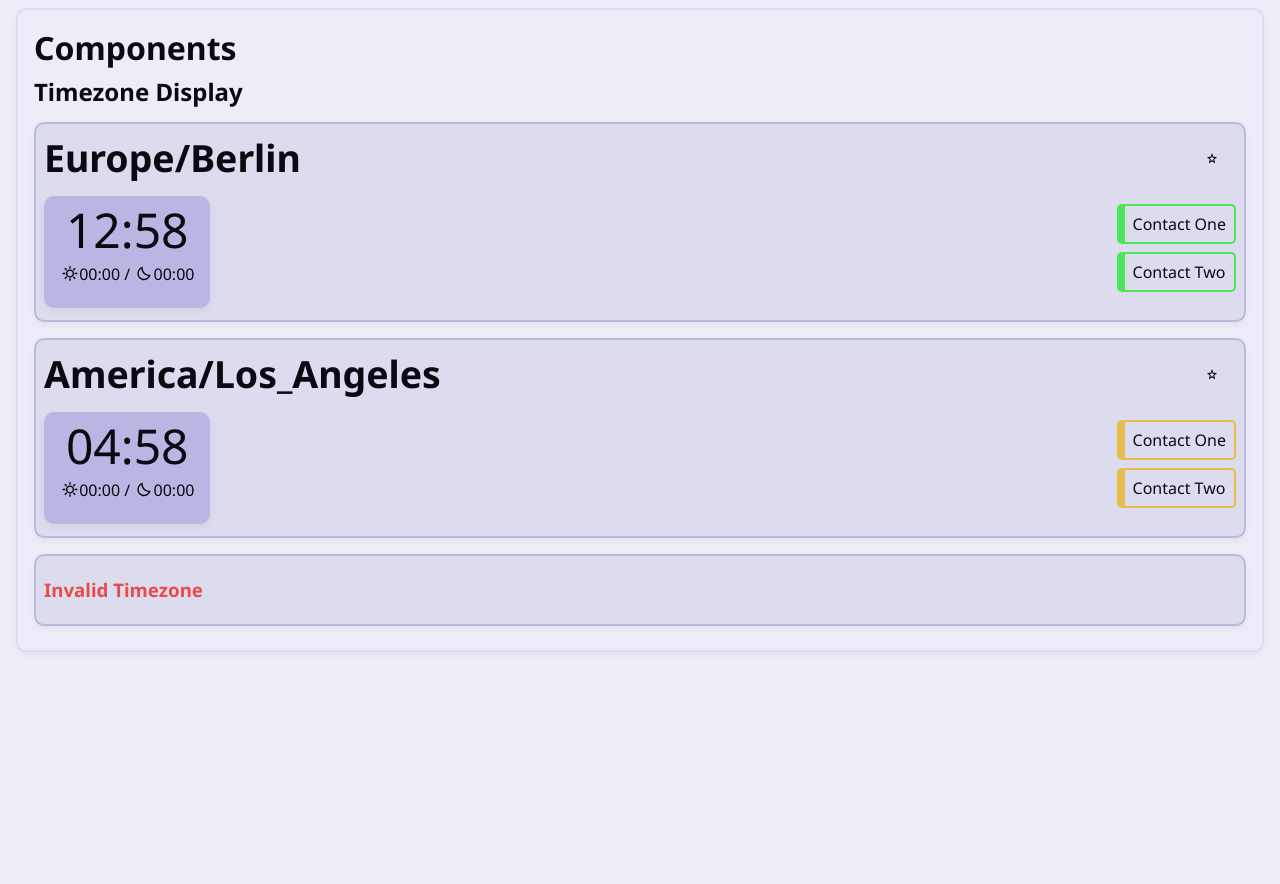
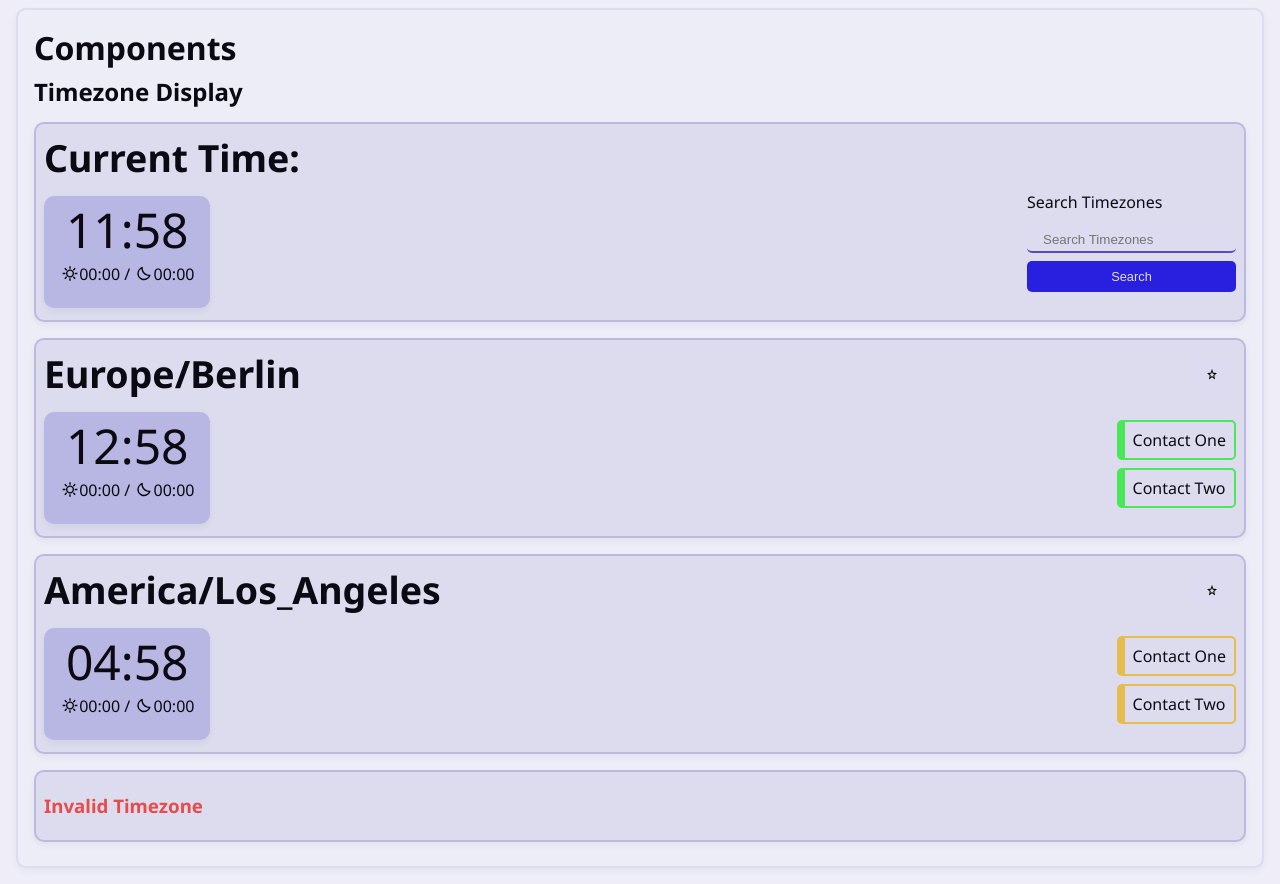
Before and after one commit to CMSC-495-7383-Group-3/timezone-webapp, a React (Vite) app in the folder frontend/: page /test in a window 1280 px wide. Shown: the part 900-1784 px from the top of the page. Before the commit the page ends 1568 px from the top, so only its background shows below. Built offline with nearby package versions, Linux system fonts and the light colour scheme; a web font is replaced by a local one.

Commit message:
Started Implementing LocalTimeDisplay

```diff
--- /dev/null
+++ b/frontend/src/components/LocalTimeDisplay.tsx
@@ -0,0 +1,61 @@
+import "./localTimeDisplay.scss"
+import { useEffect, useState } from "react"
+import sunriseIcon from "/sunny_24dp_0B0911_FILL0_wght400_GRAD0_opsz24.svg"
+import sunsetIcon from "/bedtime_24dp_0B0911_FILL0_wght400_GRAD0_opsz24.svg"
+
+export default function LocalTimeDisplay() {
+  const [date, setDate] = useState(new Date())
+  const [query, setQuery] = useState("")
+
+  useEffect(() => {
+    const timer = setInterval(() => {
+      setDate(new Date())
+    }, 1000)
+    return () => {
+      clearInterval(timer)
+    }
+  }, [])
+
+  const onSearchSubmit = (e: React.FormEvent<HTMLFormElement>) => {
+    e.preventDefault()
+    console.log("Submitted form ", e)
+  }
+
+  return (
+    <div className="container secondary timezone-display">
+      <div className="title">
+        <h3>Current Time:</h3>
+      </div>
+      <div className="primary">
+        <div className="time">
+          <p className="clock">
+            {date.toLocaleString("en-US", {
+              hour: "numeric",
+              // TODO Determine if we will use 12/24 hour format. Potentially make it a user setting?
+              hour12: false,
+              minute: "numeric",
+            })}
+          </p>
+          <p className="sun-set-rise">
+            <img src={sunriseIcon} alt="sun rise icon" />
+            00:00 / <img src={sunsetIcon} alt="sun set icon" />
+            00:00
+          </p>
+        </div>
+        <div className="search">
+          <form onSubmit={onSearchSubmit}>
+            <label htmlFor="query">Search Timezones</label>
+            <input
+              type="text"
+              name="query"
+              value={query}
+              onChange={(e) => setQuery(e.target.value)}
+              placeholder="Search Timezones"
+            />
+            <input type="submit" value="Search" />
+          </form>
+        </div>
+      </div>
+    </div>
+  )
+}
--- a/frontend/src/components/TestComponent.tsx
+++ b/frontend/src/components/TestComponent.tsx
@@ -1,4 +1,5 @@
 import { Contact } from "../types"
+import LocalTimeDisplay from "./LocalTimeDisplay"
 import "./testComponent.scss"
 import TimezoneDisplay from "./TimezoneDisplay"
 import viteLogo from "/vite.svg"
@@ -82,6 +83,7 @@ export default function TestComponent() {
       <div className="container">
         <h1>Components</h1>
         <h2>Timezone Display</h2>
+        <LocalTimeDisplay />
         <TimezoneDisplay timezone="Europe/Berlin" contacts={testContacts} />
         <TimezoneDisplay
           timezone="America/Los_Angeles"
--- /dev/null
+++ b/frontend/src/components/localTimeDisplay.scss
@@ -0,0 +1,51 @@
+@use "../globals.scss";
+
+.timezone-display {
+  .title {
+    display: flex;
+    justify-content: space-between;
+    flex-direction: row;
+    align-items: center;
+
+    font-size: 2rem;
+  }
+  .primary {
+    display: flex;
+    justify-content: space-between;
+    flex-direction: row;
+
+    .time {
+      background-color: var(--secondary-200);
+      border-radius: globals.$corner-rounding-large;
+      padding: globals.$space-xxs globals.$space-md;
+      margin: globals.$space-xs 0;
+      box-shadow: globals.$shadow;
+
+      p {
+        text-align: center;
+      }
+
+      .clock {
+        font-size: 3rem;
+      }
+
+      .sun-set-rise > img {
+        display: inline-block;
+        height: 1rem;
+        margin: 0 0.1rem;
+        vertical-align: middle;
+
+        // Fix for the icon in testing. This may need to be removed or adjusted depending on the icon to be used.
+        transform: translateY(-2.5px);
+      }
+    }
+
+    .search {
+      form {
+        display: flex;
+        flex-direction: column;
+        gap: globals.$space-xs;
+      }
+    }
+  }
+}
--- a/frontend/src/lib/determineContactAvailability.ts
+++ b/frontend/src/lib/determineContactAvailability.ts
@@ -6,6 +6,7 @@ const MAYBE_AVAILABILITY_START_TIME = 14
 const AVAILABILITY_END_TIME = 17
 
 // Determines if a contact is available depending on the date (assuming the date is in the contact's local timezone)
+// TODO This is placeholder code for when the above is figured out
 export default function determineContactAvailability(
   date: Date
 ): ContactAvailability {
```
